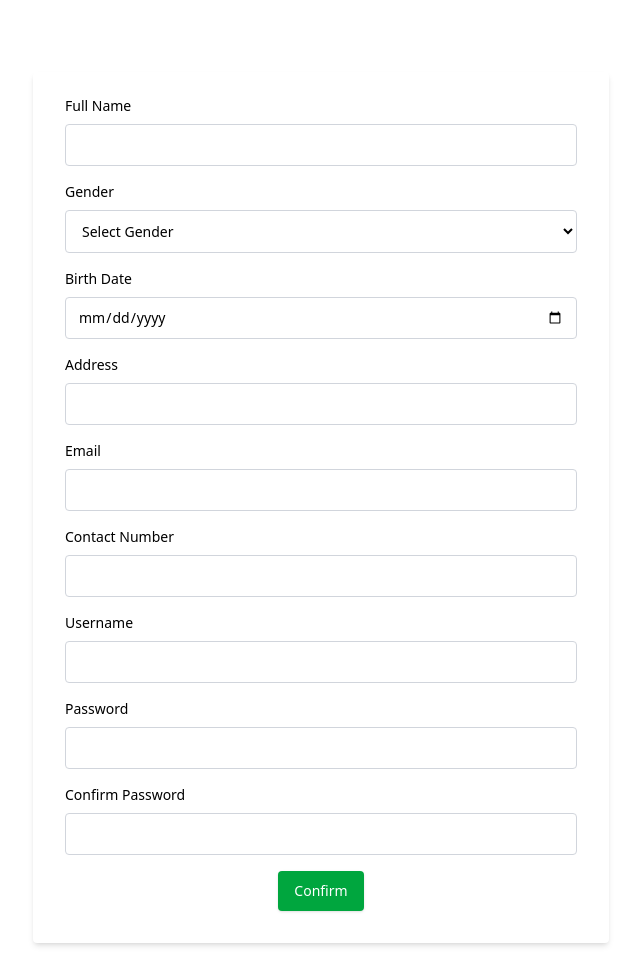
After one commit to LanceOnes/groupthreesite1, a Django app: page /signup/ in a window 1280 px wide. The commit adds this page. Shown: the whole page, without its empty margins (447-1087 px from the left). Run offline with Django 4.2, Linux system fonts and the light colour scheme; data that the repository does not hold is empty.

Commit message:
close to done
Working na halos tanan gamay nlng nga tweaks

```diff
--- a/crud/static/css/output.css
+++ b/crud/static/css/output.css
@@ -7,9 +7,14 @@
       "Segoe UI Emoji", "Segoe UI Symbol", "Noto Color Emoji";
     --font-mono: ui-monospace, SFMono-Regular, Menlo, Monaco, Consolas, "Liberation Mono",
       "Courier New", monospace;
+    --color-red-100: oklch(93.6% 0.032 17.717);
+    --color-red-300: oklch(80.8% 0.114 19.571);
     --color-red-400: oklch(70.4% 0.191 22.216);
+    --color-red-500: oklch(63.7% 0.237 25.331);
     --color-red-600: oklch(57.7% 0.245 27.325);
     --color-red-700: oklch(50.5% 0.213 27.518);
+    --color-green-100: oklch(96.2% 0.044 156.743);
+    --color-green-300: oklch(87.1% 0.15 154.449);
     --color-green-600: oklch(62.7% 0.194 149.214);
     --color-green-700: oklch(52.7% 0.154 150.069);
     --color-blue-50: oklch(97% 0.014 254.604);
@@ -45,10 +50,13 @@
     --text-sm--line-height: calc(1.25 / 0.875);
     --text-base: 1rem;
     --text-base--line-height: calc(1.5 / 1);
+    --text-lg: 1.125rem;
+    --text-lg--line-height: calc(1.75 / 1.125);
     --text-xl: 1.25rem;
     --text-xl--line-height: calc(1.75 / 1.25);
     --text-2xl: 1.5rem;
     --text-2xl--line-height: calc(2 / 1.5);
+    --font-weight-light: 300;
     --font-weight-medium: 500;
     --font-weight-semibold: 600;
     --leading-tight: 1.25;
--- /dev/null
+++ b/crud/templates/layout/Signup.html
@@ -0,0 +1,81 @@
+{% extends "layout/base.html" %}
+
+{% block 'title' %} Sign Up {% endblock 'title' %}
+
+{% block 'content' %}
+{% include "include/ToastMessage.html" %}
+
+<div class="p-4 sm:ml-64 mt-16 md:mt-14 flex justify-center">
+    <div class="w-full max-w-xl">
+        <form action="{% url 'signup' %}" method="post" class="bg-white shadow-md rounded px-8 pt-6 pb-8 mb-4">
+            {% csrf_token %}
+
+            <div class="mb-4">
+                <label for="full_name" class="block text-sm font-medium mb-2">Full Name</label>
+                <input type="text" required name="full_Name" id="full_Name"
+                       class="w-full px-3 py-2.5 border border-gray-300 text-black text-sm rounded focus:outline-none focus:ring-2 focus:ring-blue-600" />
+            </div>
+
+            <div class="mb-4">
+                <label for="gender" class="block text-sm font-medium mb-2">Gender</label>
+                <select name="gender" id="gender" required
+                        class="w-full px-3 py-2.5 border border-gray-300 text-black text-sm rounded focus:outline-none focus:ring-2 focus:ring-blue-600">
+                    <option value=""> Select Gender</option>
+                    {% for gender in genders %}
+                        <option value="{{ gender.gender_id }}"> {{ gender.gender }} </option>
+                    {% endfor %}
+                </select>
+            </div>
+
+            <div class="mb-4">
+                <label for="birth_date" class="block text-sm font-medium mb-2">Birth Date</label>
+                <input type="date" required name="birth_date" id="birth_date"
+                       class="w-full px-3 py-2.5 border border-gray-300 text-black text-sm rounded focus:outline-none focus:ring-2 focus:ring-blue-600" />
+            </div>
+
+            <div class="mb-4">
+                <label for="address" class="block text-sm font-medium mb-2">Address</label>
+                <input type="text" required name="address" id="address"
+                       class="w-full px-3 py-2.5 border border-gray-300 text-black text-sm rounded focus:outline-none focus:ring-2 focus:ring-blue-600" />
+            </div>
+
+            <div class="mb-4">
+                <label for="email" class="block text-sm font-medium mb-2">Email</label>
+                <input type="email" name="email" id="email"
+                       class="w-full px-3 py-2.5 border border-gray-300 text-black text-sm rounded focus:outline-none focus:ring-2 focus:ring-blue-600" />
+            </div>
+
+            <div class="mb-4">
+                <label for="contact_number" class="block text-sm font-medium mb-2">Contact Number</label>
+                <input type="text" required name="contact_number" id="contact_number"
+                       class="w-full px-3 py-2.5 border border-gray-300 text-black text-sm rounded focus:outline-none focus:ring-2 focus:ring-blue-600" />
+            </div>
+
+            <div class="mb-4">
+                <label for="username" class="block text-sm font-medium mb-2">Username</label>
+                <input type="text" required name="username" id="username"
+                       class="w-full px-3 py-2.5 border border-gray-300 text-black text-sm rounded focus:outline-none focus:ring-2 focus:ring-blue-600" />
+            </div>
+
+            <div class="mb-4">
+                <label for="password" class="block text-sm font-medium mb-2">Password</label>
+                <input type="password" required name="password" id="password"
+                       class="w-full px-3 py-2.5 border border-gray-300 text-black text-sm rounded focus:outline-none focus:ring-2 focus:ring-blue-600" />
+            </div>
+
+            <div class="mb-4">
+                <label for="confirm_password" class="block text-sm font-medium mb-2">Confirm Password</label>
+                <input type="password" required name="confirm_password" id="confirm_password"
+                       class="w-full px-3 py-2.5 border border-gray-300 text-black text-sm rounded focus:outline-none focus:ring-2 focus:ring-blue-600" />
+            </div>
+
+            <div class="flex justify-center">
+                <button type="submit"
+                        class="bg-green-600 hover:bg-green-700 text-white font-medium text-sm px-4 py-2.5 rounded shadow">
+                    Confirm
+                </button>
+            </div>
+        </form>
+    </div>
+</div>
+{% endblock 'content' %}
--- a/crud/urls.py
+++ b/crud/urls.py
@@ -8,8 +8,15 @@ urlpatterns = [
     path('gender/delete/<int:genderId>', views.delete_gender),
 
     path('user/add', views.add_user, name='add_user'),
-    path('login/', views.login_view, name='login'),
     path('user/edit/<int:userId>', views.edit_user),
     path('user/list/', views.user_list),
     path('user/delete/<int:userId>', views.delete_user),
+
+    path('user/change_password/<int:userId>', views.change_password),
+
+   path('logout/', views.logout_view, name='logout'),
+    path('login/', views.login_view, name='login'),  # Default login route
+    path('', views.login_view, name='login'),  # Root URL redirects to login
+    path('signup/', views.signup_view, name='signup'),  # Signup route
+
 ]
--- a/crud/views.py
+++ b/crud/views.py
@@ -1,34 +1,38 @@
-from django.core.paginator import Paginator
 from django.db.models import Q
 from django.shortcuts import render, redirect, get_object_or_404
+from django.contrib.auth import authenticate, login
 from django.http import HttpResponse
 from django.contrib import messages
 from .models import Genders, Users
-from django.contrib.auth.hashers import make_password
+from django.contrib.auth.hashers import make_password, check_password
+from .utils import login_required_custom
+from django.contrib.auth import logout
+from django.urls import reverse
+from django.core.paginator import Paginator
 
 
 # Create your views here.
 def login_view(request):
-    try:
-        if request.method == 'POST':
-            email = request.POST.get('email')
-            password = request.POST.get('password')
+    if request.method == 'POST':
+        email = request.POST.get('email')
+        password = request.POST.get('password')
 
-            try:
-                user = Users.objects.get(email=email)
-                if check_password(password, user.password): # type: ignore
-                    request.session['user_id'] = user.user_id
-                    return redirect('/user/list')
-                else:
-                    return render(request, 'layout/LogIn.html', {'error': 'Invalid password'})
-            except Users.DoesNotExist:
-                messages.warning(request, 'User does not exist.')
-                return render(request, 'layout/LogIn.html', {'error': 'User not found'})
+        try:
+            user = Users.objects.get(email=email)
+            if check_password(password, user.password):  # Alternatively, use authenticate
+                request.session['user_id'] = user.user_id  # Set user_id in session
+                messages.success(request, 'Login successful!')
+                return redirect('/user/list')  # Redirect to user list
+            else:
+                messages.error(request, 'Invalid password')
+        except Users.DoesNotExist:
+            messages.error(request, 'User does not exist')
+        except Exception as e:
+            messages.error(request, f'Error occurred during login: {e}')
 
-        return render(request, 'layout/LogIn.html')
-    except Exception as e:
-        return HttpResponse(f'Error occurred during login: {e}')
+    return render(request, 'layout/login.html')
 
+@login_required_custom
 def gender_list(request):
     try:
         genders = Genders.objects.all() #Select * FROM tbl_genders
@@ -41,6 +45,7 @@ def gender_list(request):
     except Exception as e:
         return HttpResponse(f'Error occured during load genders: {e}')
 
+@login_required_custom
 def add_gender(request):
     try:
         if request.method == 'POST':
@@ -102,6 +107,7 @@ def delete_gender(request, genderId):
     except Exception as e:
         return HttpResponse(f'Error occured during edit gender: {e}')
 
+@login_required_custom
 def user_list(request):
     search_query = request.GET.get('search', '')
 
@@ -122,7 +128,7 @@ def user_list(request):
 
     return render(request, 'user/UsersList.html', context)
 
-
+@login_required_custom
 def add_user(request):
    try:
 
@@ -137,6 +143,13 @@ def add_user(request):
         password = request.POST.get('password')
         confirmPassword = request.POST.get('confirm_password')
 
+        if not all([fullName, gender, birth_date, address, contactNumber, email, username, password, confirmPassword]):
+                messages.error(request, 'All fields are required!')
+                return redirect('/user/add')
+
+        if password != confirmPassword:
+                messages.error(request, 'Passwords do not match!')
+                return redirect('/user/add')
 
         Users.objects.create(
             full_name=fullName,
@@ -152,7 +165,6 @@ def add_user(request):
 
         messages.success(request, 'User added successfully!')
         return redirect('/user/list/')
-
     else:
       genderObj = Genders.objects.all()
 
@@ -161,7 +173,8 @@ def add_user(request):
     }
     return render(request, 'user/AddUser.html', data)
    except Exception as e:
-    return HttpResponse(f'Error occured during add user: {e}')
+    messages.error(request, f'Error occurred during add user: {e}')
+    return redirect('/user/add')
 
 def edit_user(request, userId):
     try:
@@ -180,12 +193,12 @@ def edit_user(request, userId):
 
             if not all([full_name, gender, birth_date, address, contact_number, username]):
                 messages.error(request, 'All fields are required!')
-                return redirect(f'/user/edit/{userId}/')
+                return redirect(f'/user/edit/{userId}')
 
             if password and confirm_password:
                 if password != confirm_password:
                     messages.error(request, 'Passwords do not match!')
-                    return redirect(f'/user/edit/{userId}/')
+                    return redirect(f'/user/edit/{userId}')
                 userObj.password = make_password(password)
 
             userObj.full_name = full_name
@@ -229,3 +242,68 @@ def delete_user(request, userId):
             return render(request, 'user/DeleteUser.html', data)
     except Exception as e:
         return HttpResponse(f'Error occured during delete user: {e}')
+
+def logout_view(request):
+    logout(request)
+    return redirect(reverse('login'))
+
+def change_password(request, userId):
+    userObj = get_object_or_404(Users, pk=userId)
+
+    if request.method == 'POST':
+        form = change_password(request.POST)
+        if form.is_valid():
+            new_password = form.cleaned_data['new_password']
+            userObj.password = make_password(new_password)
+            userObj.save()
+
+            messages.success(request, 'Password changed successfully!')
+            return redirect('/user/list')
+    else:
+        form =  change_password()
+
+    context = {
+        'user': userObj,
+        'form': form,
+    }
+    return render(request, 'user/changepassword.html', context)
+
+def signup_view(request):
+   try:
+
+    if request.method == 'POST':
+        fullName = request.POST.get('full_Name')
+        gender = request.POST.get('gender')
+        birth_date = request.POST.get('birth_date')
+        address = request.POST.get('address')
+        contactNumber = request.POST.get('contact_number')
+        email = request.POST.get('email')
+        username = request.POST.get('username')
+        password = request.POST.get('password')
+        confirmPassword = request.POST.get('confirm_password')
+
+
+        Users.objects.create(
+            full_name=fullName,
+            gender=Genders.objects.get(pk=gender),
+            birth_date=birth_date,
+            address=address,
+            contact_number=contactNumber,
+            email=email,
+            username=username,
+            password=make_password(password)
+
+        ).save()
+
+        messages.success(request, 'User added successfully!')
+        return redirect('login')
+
+    else:
+      genderObj = Genders.objects.all()
+
+    data = {
+       'genders': genderObj
+    }
+    return render(request, 'layout/Signup.html', data)
+   except Exception as e:
+    return HttpResponse(f'Error occured during add user: {e}')
```
Also changed, not shown: other parts of crud/static/css/output.css (+100 -19 lines), crud/forms.py (added, +25 -0 lines), crud/templates/include/sidebar.html (+10 -8 lines), crud/templates/layout/login.html (+47 -15 lines), crud/templates/user/changepassword.html (added, +25 -0 lines), crud/templates/user/changepassword2.html (added, +7 -0 lines), crud/utils.py (added, +9 -0 lines).
